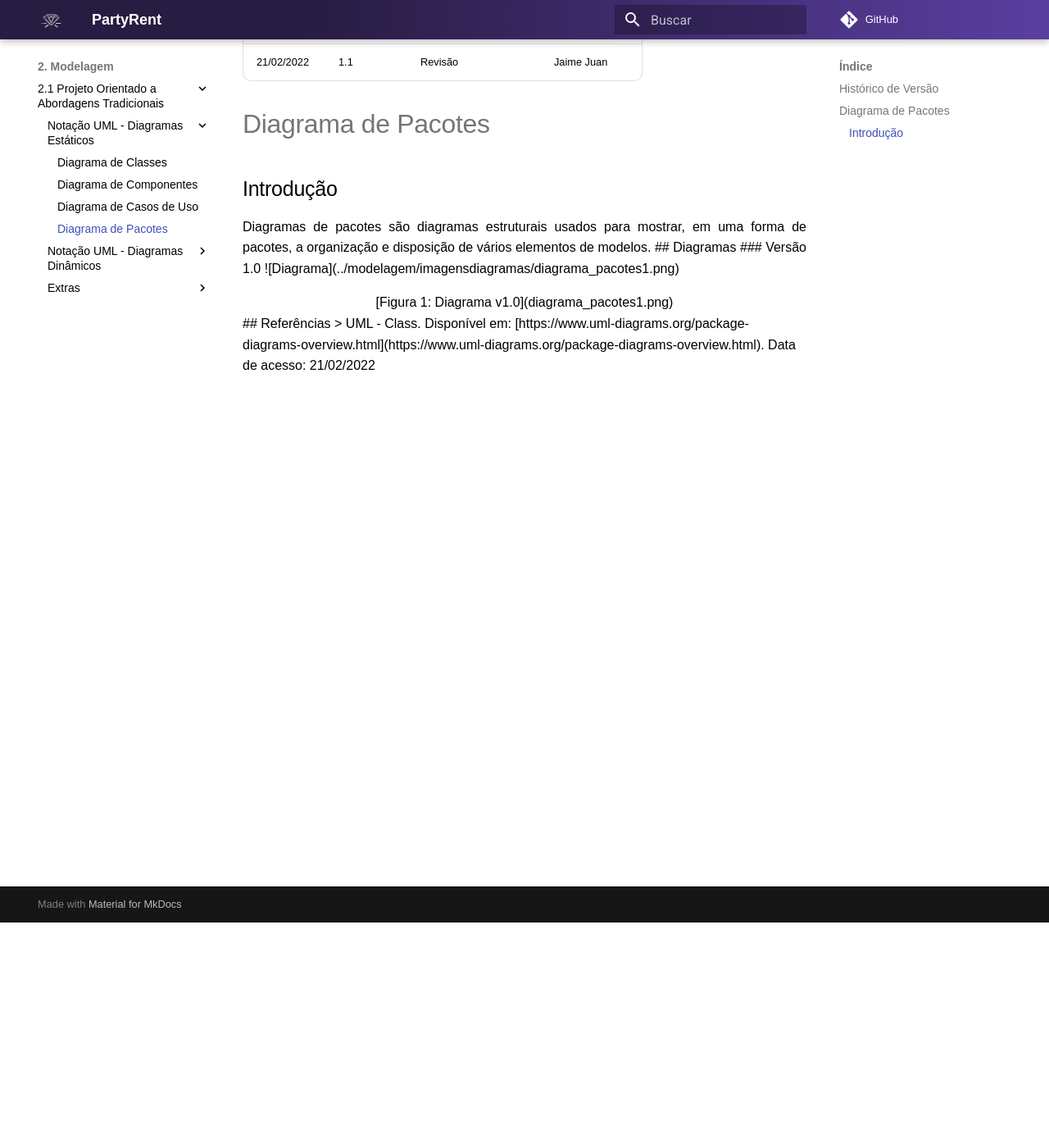
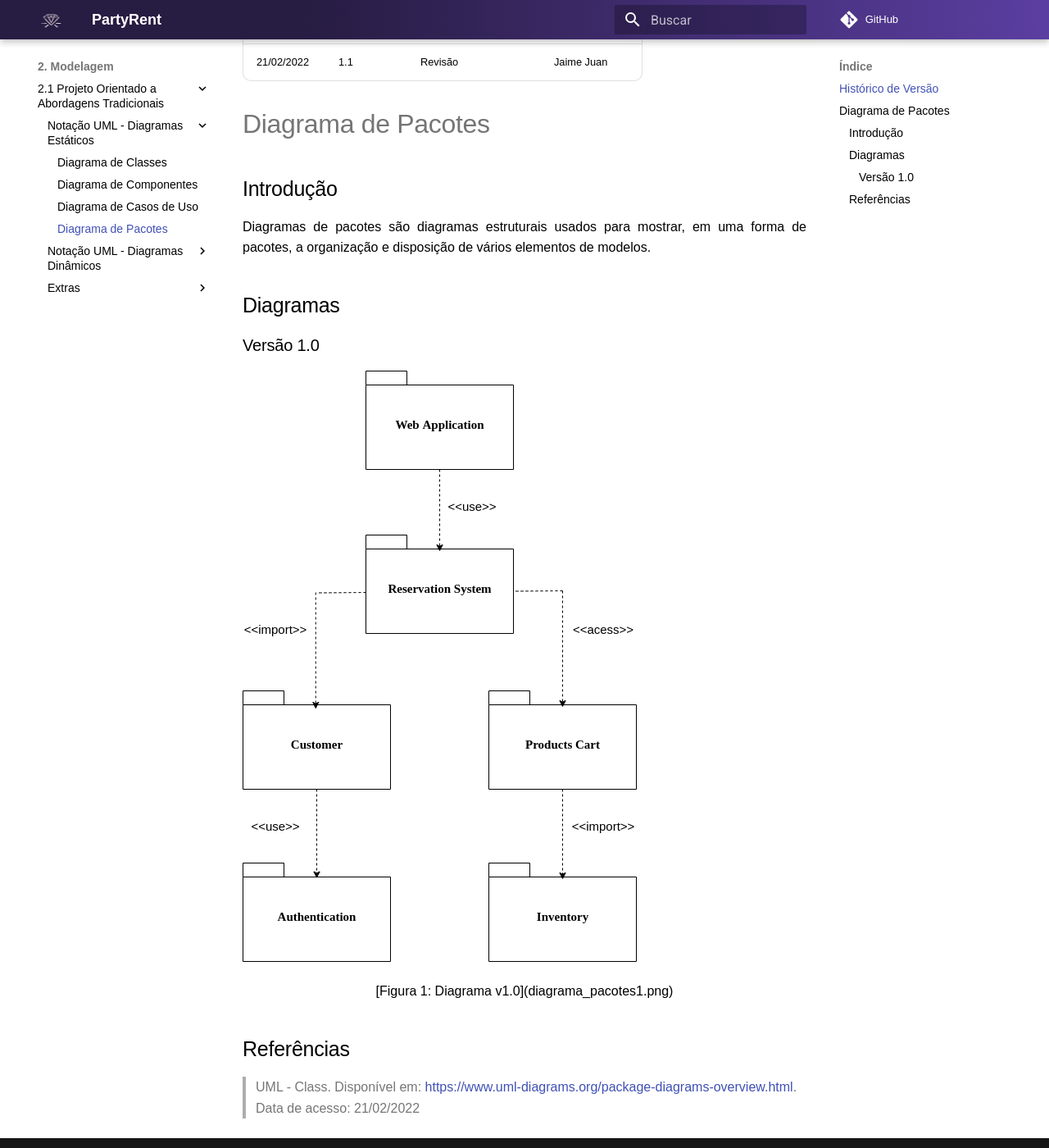
Before and after one commit to UnBArqDsw2021-2/2021.2_G7_-AluguelKitsFesta, an MkDocs documentation site: the page built from docs/modelagem/diagramapacotes.md, in a window 1280 px wide and 1400 px high, scrolled down 275 px. Shown: the whole window at 82% size. Built offline with MkDocs 1.6.1 and Material for MkDocs 9.7.7, drawn with Linux system fonts in a browser that asks for light colours; comment, search, counter and statistics services are not loaded.

Commit message:
update diagrama de pacotes

```diff
--- a/docs/modelagem/diagramapacotes.md
+++ b/docs/modelagem/diagramapacotes.md
@@ -1,15 +1,16 @@
 ## Histórico de Versão
 
-| Data       | Versão | Descrição                         | Autor(es)    |
-| ---------- | ------ | --------------------------------- | ------------ |
-| 21/02/2022 | 1.0    | Criação do Documento              | João Victor Max |
-| 21/02/2022 | 1.1    | Revisão                           | Jaime Juan   |
+| Data       | Versão | Descrição            | Autor(es)       |
+| ---------- | ------ | -------------------- | --------------- |
+| 21/02/2022 | 1.0    | Criação do Documento | João Victor Max |
+| 21/02/2022 | 1.1    | Revisão              | Jaime Juan      |
 
 # Diagrama de Pacotes
 
 ## Introdução
 
 <p align="justify">Diagramas de pacotes são diagramas estruturais usados para mostrar, em uma forma de pacotes, a organização e disposição de vários elementos de modelos.
+</p>
 
 ## Diagramas
 
@@ -19,7 +20,6 @@
 
 <center>[Figura 1: Diagrama v1.0](diagrama_pacotes1.png)</center>
 
-
 ## Referências
 
 > UML - Class. Disponível em: [https://www.uml-diagrams.org/package-diagrams-overview.html](https://www.uml-diagrams.org/package-diagrams-overview.html). Data de acesso: 21/02/2022
```
Also changed, not shown: docs/modelagem/diagrama_de_classes.md (line endings or trailing spaces).
